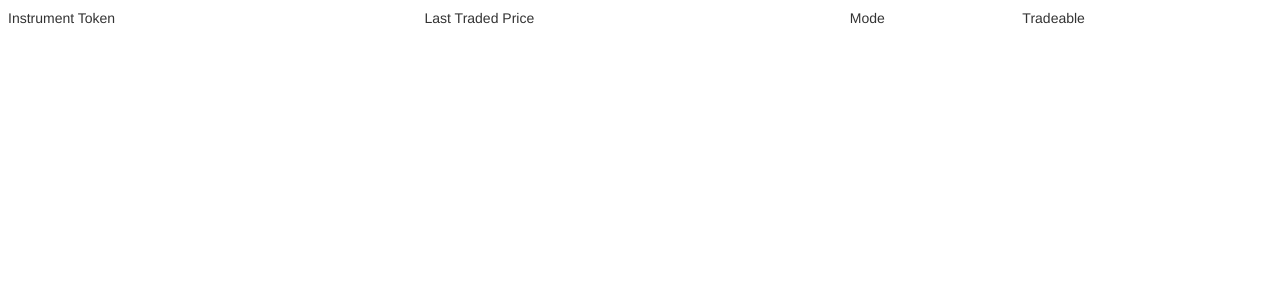
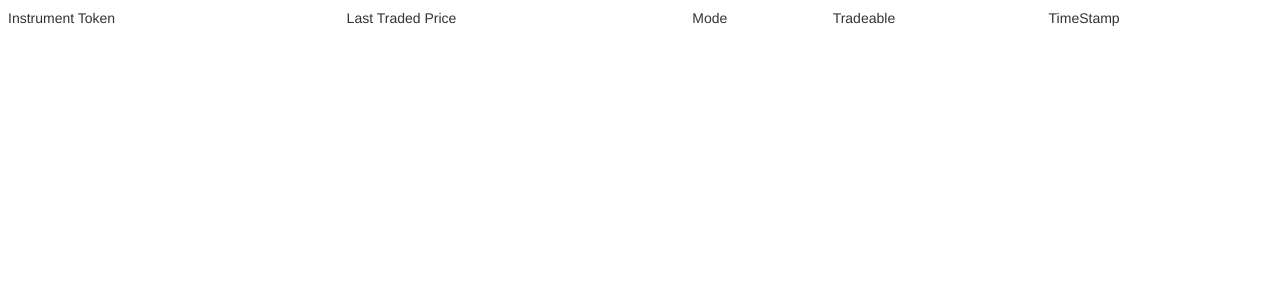
Before and after one commit to ajay-cz/zerodha-demo, a Flask app: page /fetch in a window 1280 px wide. Shown: the top 300 px of the page. Run offline with Flask 2, Linux system fonts and the light colour scheme; data that the repository does not hold is empty; some libraries are stand-ins or nearby versions.

Commit message:
add timestamp

```diff
--- a/app/templates/listing.html
+++ b/app/templates/listing.html
@@ -17,6 +17,7 @@
                 <td>Last Traded Price</td>
                 <td>Mode</td>
                 <td>Tradeable</td>
+                <td>TimeStamp</td>
             </tr>
         </thead>
         <tbody>
@@ -26,6 +27,7 @@
                 <td>{{ item.LastTradedPrice }}</td>
                 <td>{{ item.Mode }}</td>
                 <td>{{ item.Tradeable }}</td>
+                <td>{{ item.Timestamp }}</td>
             </tr>
             {%- endfor -%}
         </tbody>
```
